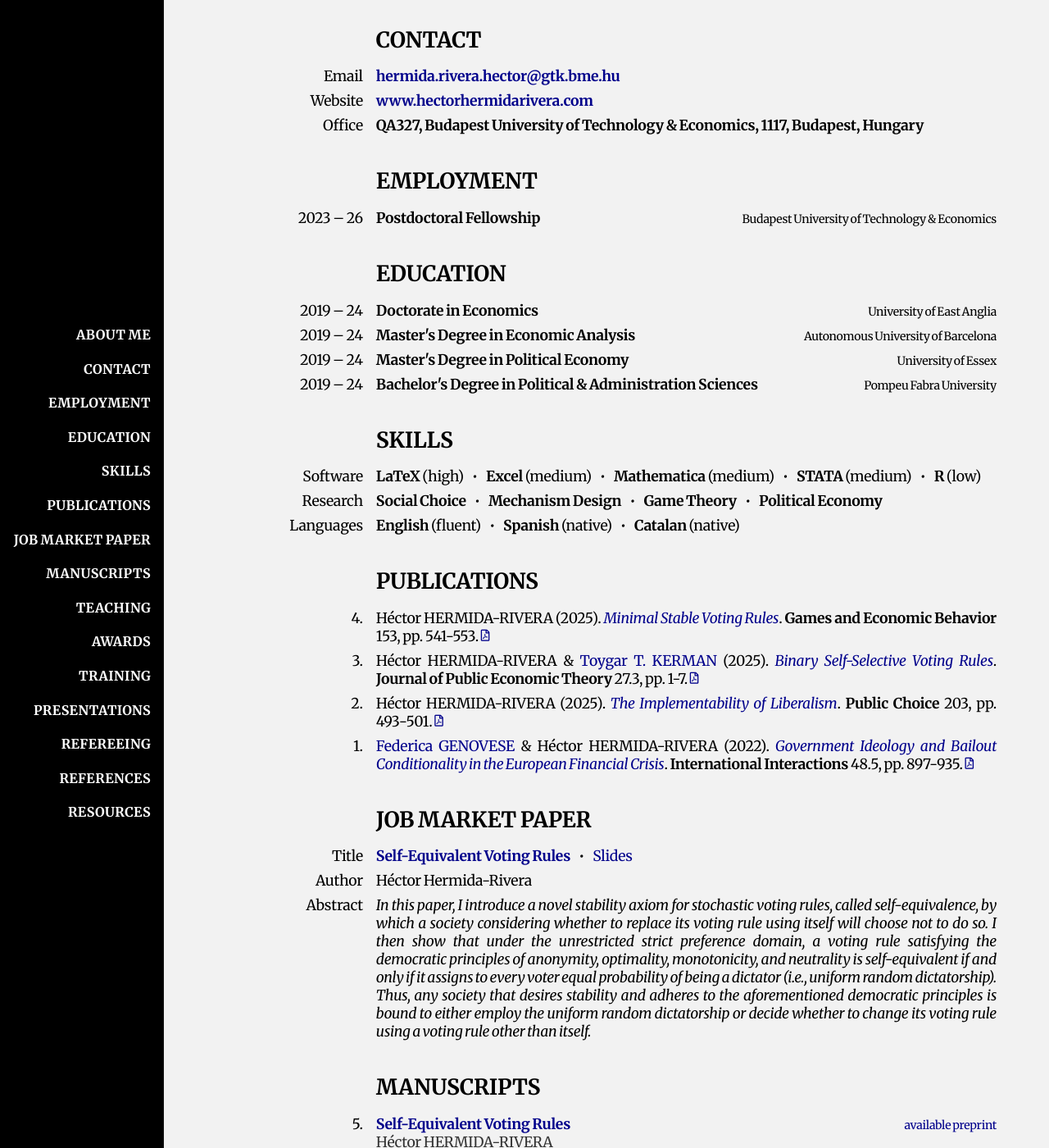
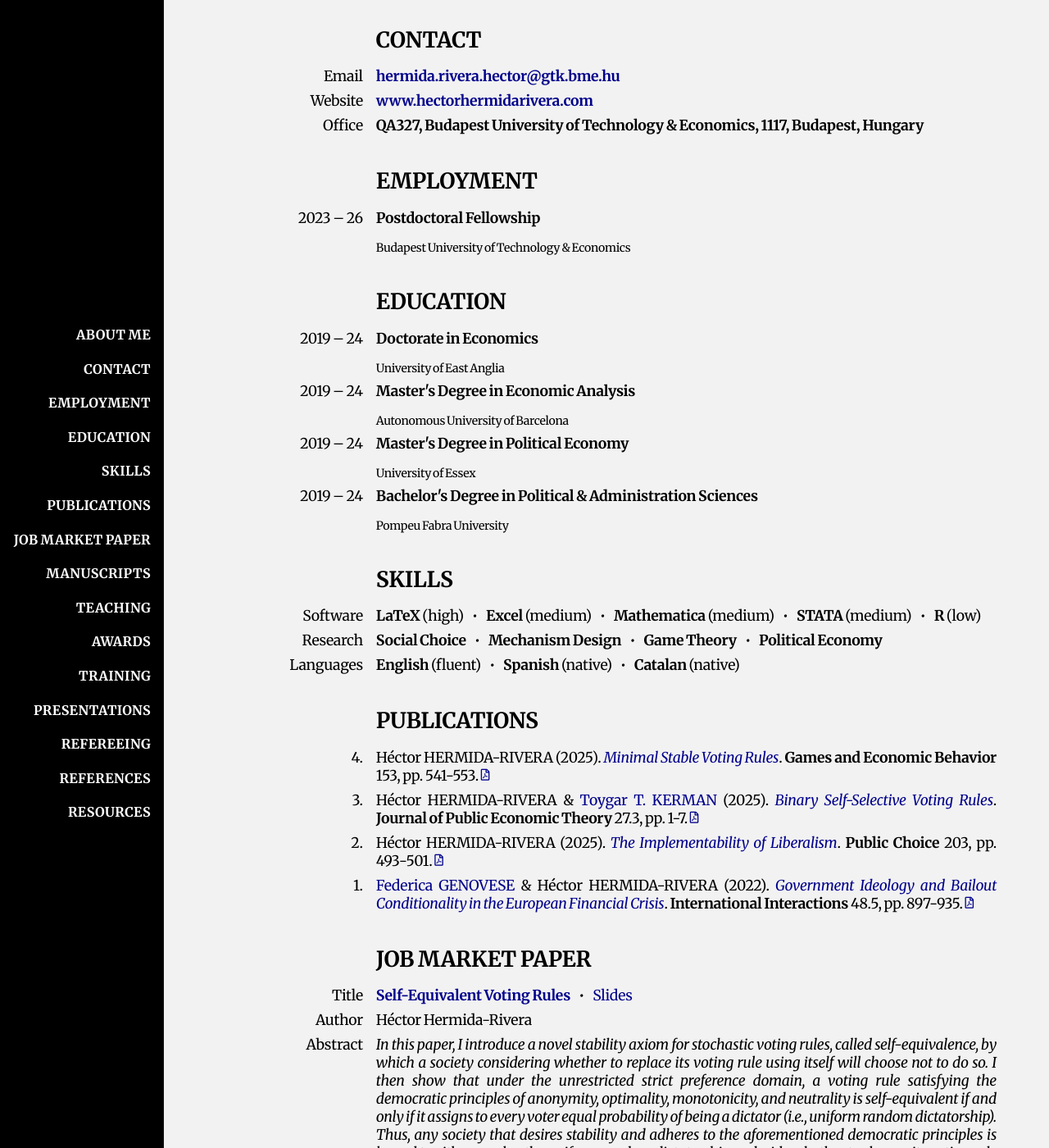
Before and after one commit to HectorHermidaRivera/hectorhermidarivera.github.io, a Jekyll site: the page built from index.md, in a window 1280 px wide and 1400 px high, scrolled down 479 px. Shown: the whole window at 82% size. Built offline with Jekyll 4.4.1, drawn with Linux system fonts in a browser that asks for light colours; a style sheet for code colours, icons or effects is not loaded.

Commit message:
Update style.css

```diff
--- a/assets/css/style.css
+++ b/assets/css/style.css
@@ -131,26 +131,19 @@ body {
 
 .fill-line {
   display: flex;
-  flex-wrap: wrap;       /* allow items to wrap */
+  flex-wrap: wrap;           /* allow wrapping */
   align-items: baseline;
-  gap: 16px;             /* optional spacing */
+  gap: 16px;                 /* optional spacing */
 }
 
 .fill-line span:first-child {
-  flex: 0 1 auto;        /* keep left span natural width */
-  white-space: nowrap;    /* don't break it */
+  flex: 0 1 auto;            /* natural width */
+  white-space: nowrap;        /* keep left part on one line */
 }
 
 .fill-line span:last-child {
-  flex: 1 1 auto;        /* allow to shrink/grow */
-  min-width: 0;          /* allow it to shrink below content width */
-  text-align: right;     /* right-aligned by default */
-}
-
-/* If the last span wraps to a new line, make it left-aligned */
-.fill-line span:last-child:only-child {
-  flex-basis: 100%;
-  text-align: left;
+  flex: 0 1 100%;            /* always jump to next line if needed */
+  text-align: left;          /* left-aligned when it jumps */
 }
 
 .fill-line span:last-child {
```
